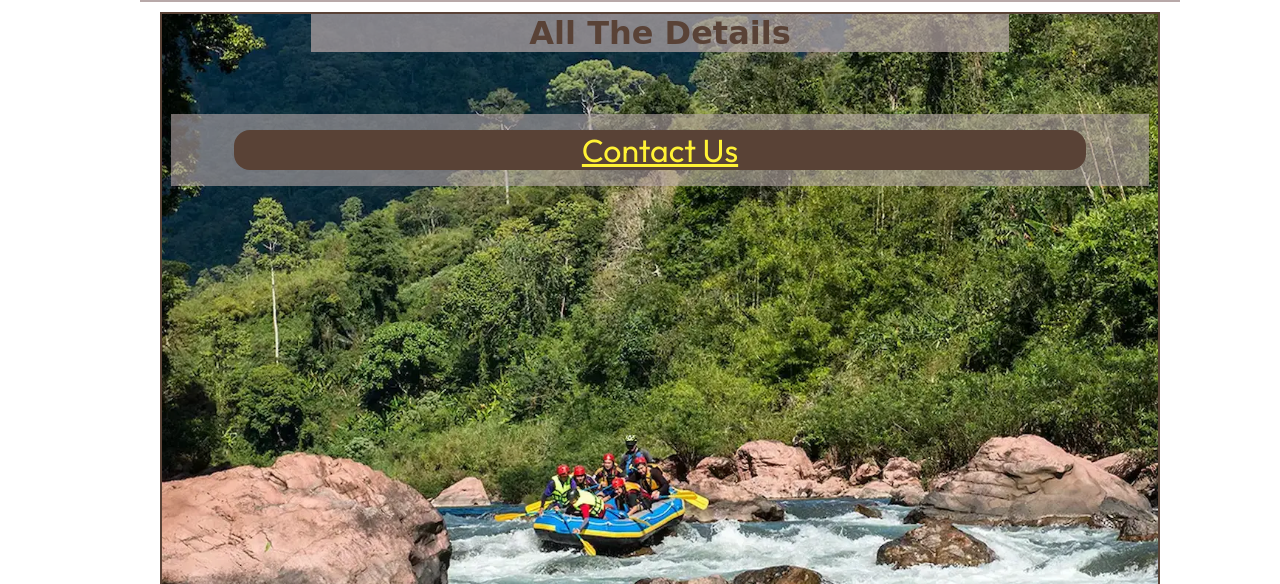
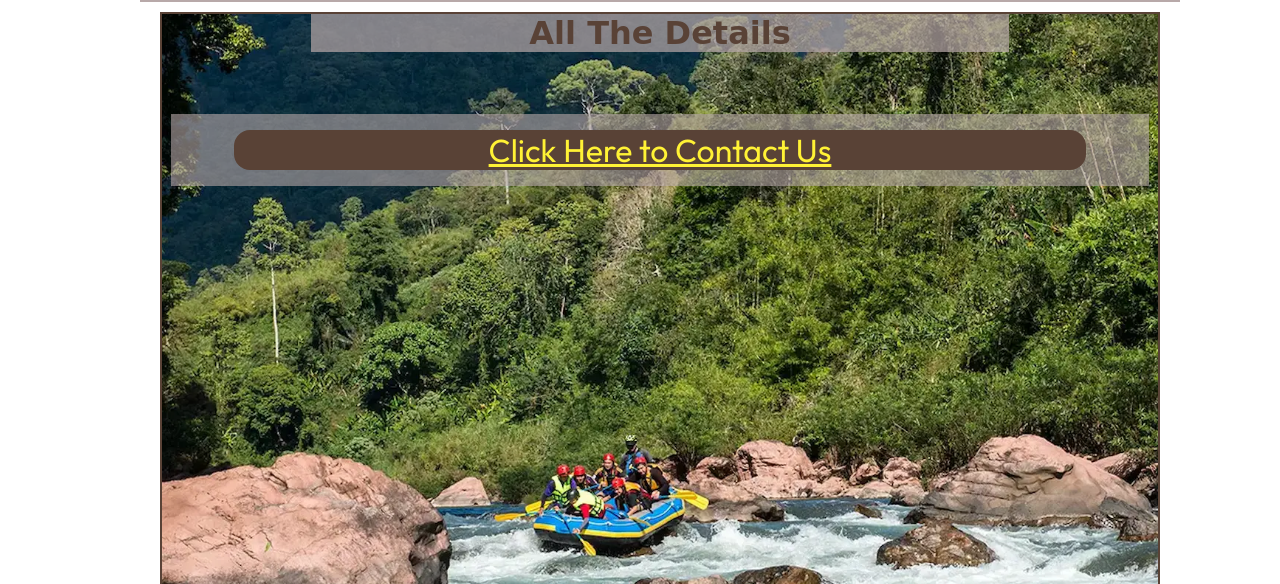
Before and after one commit to hpet2024/wdd130, a plain HTML site: page wwr/contact.html in a window 1280 px wide. Shown: the part 216-800 px from the top of the page. Drawn offline with Linux system fonts and the light colour scheme; a web font is replaced by a local one.

Commit message:
change words on button

```diff
--- a/wwr/contact.html
+++ b/wwr/contact.html
@@ -27,7 +27,7 @@
                 <img src="images/rafting28_1024.webp" alt="Pigeon River">
                 <h1><b>All The Details</b></h1>
                 <article class="button, :hover">
-                    <a onmousedown="javascript:_paq.push;" class="button" href="https://hpet2024.github.io/wdd130/wwr/contact-form.html" target="_blank">Contact Us</a>
+                    <a onmousedown="javascript:_paq.push;" class="button" href="https://hpet2024.github.io/wdd130/wwr/contact-form.html" target="_blank">Click Here to Contact Us</a>
                 </article>
             </div>
             <!--<form class="form">
```
